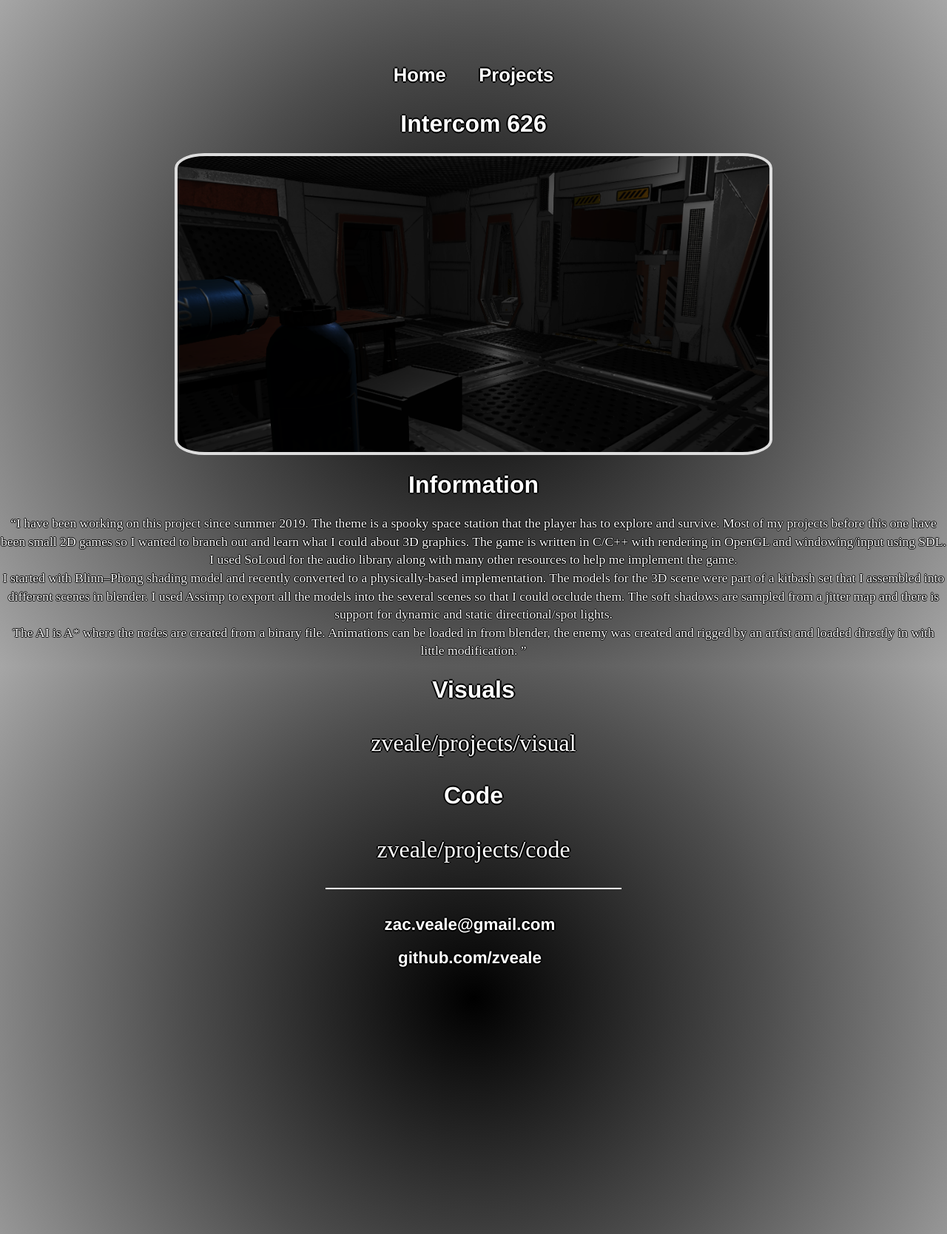
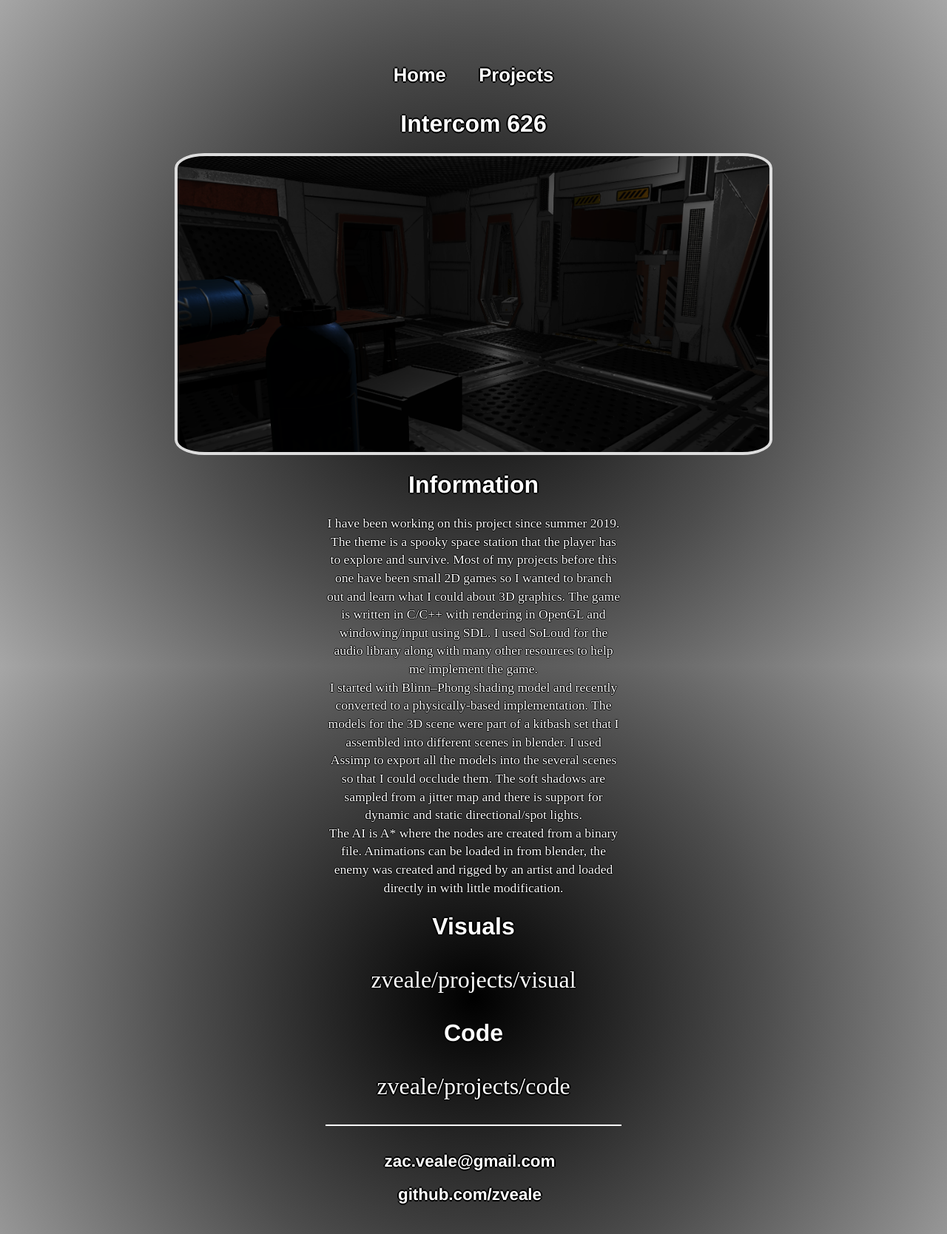
Before and after one commit to zveale/zveale.github.io, a Jekyll site: the page built from projects/index.html, in a window 1280 px wide. Shown: the whole page at 74% size. Built offline with Jekyll 4.4.1, drawn with Linux system fonts in a browser that asks for light colours.

Commit message:
formatting

```diff
--- a/css/main.css
+++ b/css/main.css
@@ -84,7 +84,7 @@ h2 {
 	color: white;
 	text-shadow: -1.5px 0 black, 0 1.5px black, 1.5px 0 black, 0 -1.5px black;
 }
-p {
+p.info {
     font-size: 1.1em;
     line-height: 1.4em;
     color: #000;
--- a/projects/index.html
+++ b/projects/index.html
@@ -8,10 +8,10 @@ title: Projects
 		<div class="intercomPhoto"></div>
 
 		<h1>Information</h1>
-		<q>I have been working on this project since summer 2019. The theme is a spooky space station that the player has to explore and survive. Most of my projects before this one have been small 2D games so I wanted to branch out and learn what I could about 3D graphics. The game is written in C/C++ with rendering in OpenGL and windowing/input using SDL. I used SoLoud for the audio library along with many other resources to help me implement the game.
+		<p class = "info">I have been working on this project since summer 2019. The theme is a spooky space station that the player has to explore and survive. Most of my projects before this one have been small 2D games so I wanted to branch out and learn what I could about 3D graphics. The game is written in C/C++ with rendering in OpenGL and windowing/input using SDL. I used SoLoud for the audio library along with many other resources to help me implement the game.
 		   <br>I started with Blinn–Phong shading model and recently converted to a physically-based implementation. The models for the 3D scene were part of a kitbash set that I assembled into different scenes in blender. I used Assimp to export all the models into the several scenes so that I could occlude them. The soft shadows are sampled from a jitter map and there is support for dynamic and static directional/spot lights.
 		   <br>The AI is A* where the nodes are created from a binary file. Animations can be loaded in from blender,  the enemy was created and rigged by an artist and loaded directly in with little modification.
-		</q>
+		</p>
 
 		<h1>Visuals</h1>
 		<a href="https://github.com/zveale/projects/tree/master/Intercom%20626/visual">zveale/projects/visual</a>
```
